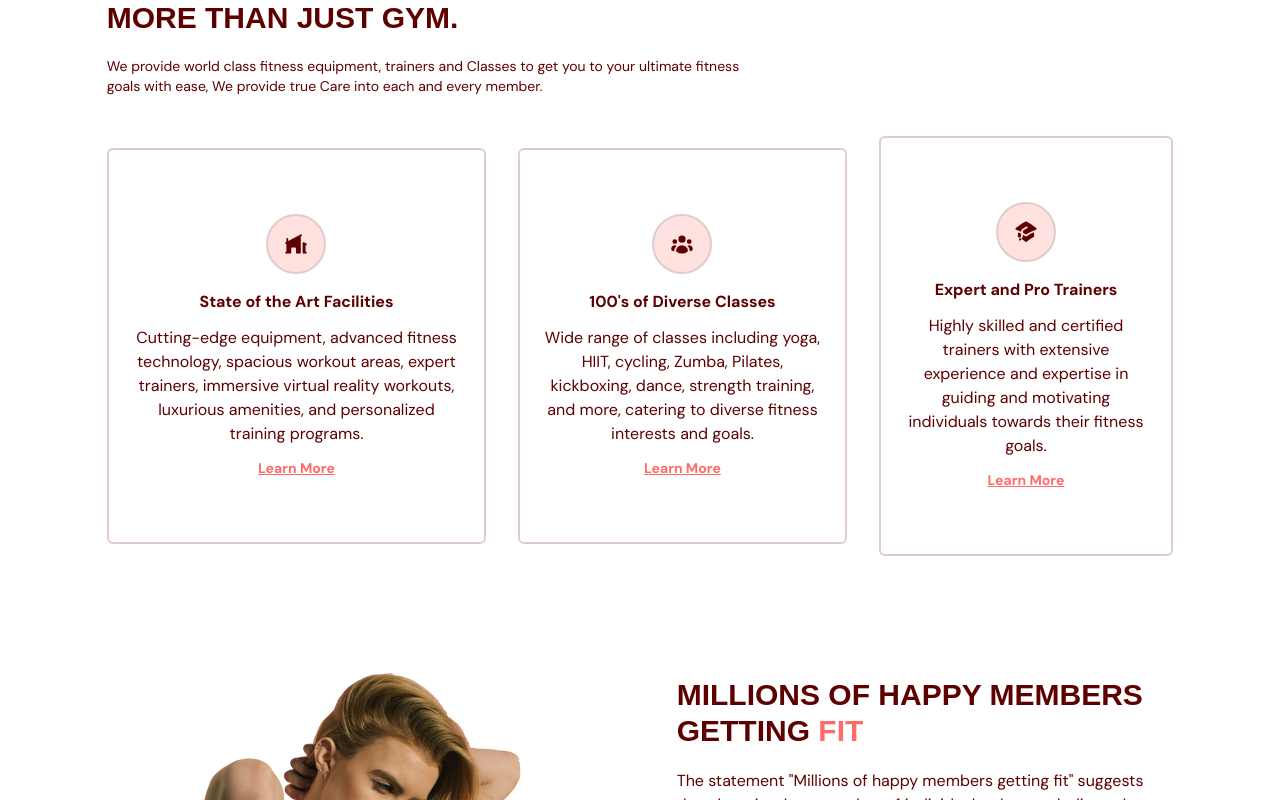
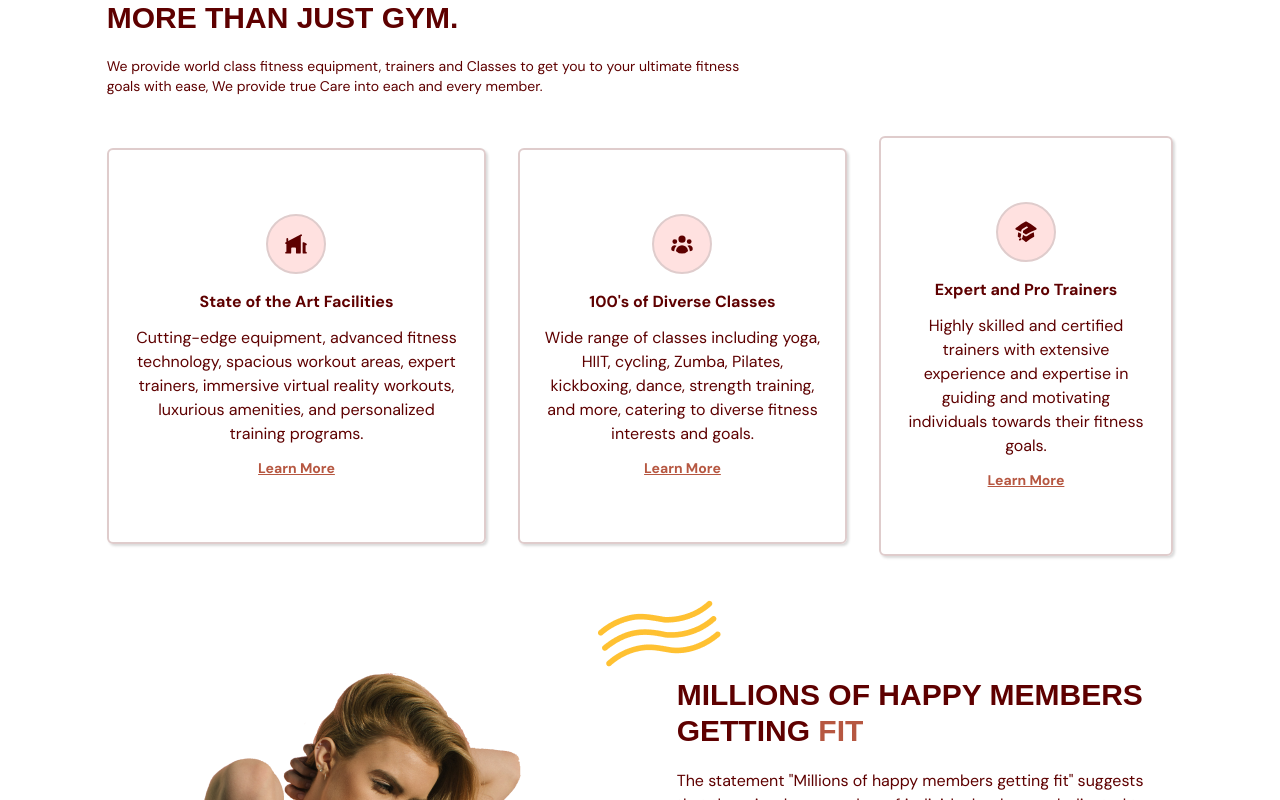
Before and after one commit to Ishu070303/fitness-app, a React (Vite) app: page / in a window 1280 px wide. Shown: the part 900-1700 px from the top of the page. Built offline with nearby package versions, Linux system fonts and the light colour scheme.

Commit message:
done some changes

```diff
--- a/src/scenes/benefits/Benefit.tsx
+++ b/src/scenes/benefits/Benefit.tsx
@@ -18,7 +18,10 @@ const Benefit = ({ icon, title, description, setSelectedPage}: Props) => {
   return (
     <motion.div
     variants={childVariant}
-    className="mt-5 rounded-md border-2 border-gray-100 px-5 py-16 text-center">
+    className="mt-5 rounded-md border-2 border-gray-100 px-5 py-16 text-center"
+    style={{ boxShadow: "rgba(0, 0, 0, 0.15) 1.95px 1.95px 2.6px"}}
+    >
+
         <div className="mb-4 flex justify-center">
             <div className="rounded-full border-2 border-gray-100 bg-primary-100 p-4">
                 {icon}
--- a/src/scenes/benefits/index.tsx
+++ b/src/scenes/benefits/index.tsx
@@ -46,7 +46,7 @@ const Benefits = ({ setSelectedPage }: Props) => {
   return (
     <section id="benefits" className="mx-auto min-h-full w-5/6 py-20">
         <motion.div
-        onViewportEnter={() => setSelectedPage(SelectedPage.Benifits)}
+        onViewportEnter={() => setSelectedPage(SelectedPage.Benefits)}
         >
             {/* HEADER */}
             <motion.div
@@ -101,7 +101,7 @@ const Benefits = ({ setSelectedPage }: Props) => {
 
                     {/* TITLE */}
                     <div className="relative">
-                        <div className="before:absolute before:-top-20 before:-left-20 before:z-[1] before: content-stretch">
+                        <div className="before:absolute before:-top-20 before:-left-20 before:z-[1] before:content-abstractwaves">
                             <motion.div
                             initial="hidden"
                             whileInView="visible"
--- a/tailwind.config.js
+++ b/tailwind.config.js
@@ -13,8 +13,8 @@ export default {
         "gray-500": "#5E0000",
         "primary-100" : "#FFE1E0",
         "primary-300" : "#FFA6A3",
-        "primary-500" : "#FF6B66",
-        "secondary-400" : "#FFCD58",
+        "primary-500" : "#B65741",
+        "secondary-400" : "#AD4328",
         "secondary-500" : "#FFC132",
       },
 
@@ -27,7 +27,7 @@ export default {
 
       content: {
         evolvetext : "url('./assets/EvolveText.png')",
-        abstractwaves : "url('./assets/AbstarctWaves.png')",
+        abstractwaves : "url('./assets/AbstractWaves.png')",
         sparkles : "url('./assets/Sparkles.png')",
         circles : "url('./assets/Circles.png')",
       },
```
